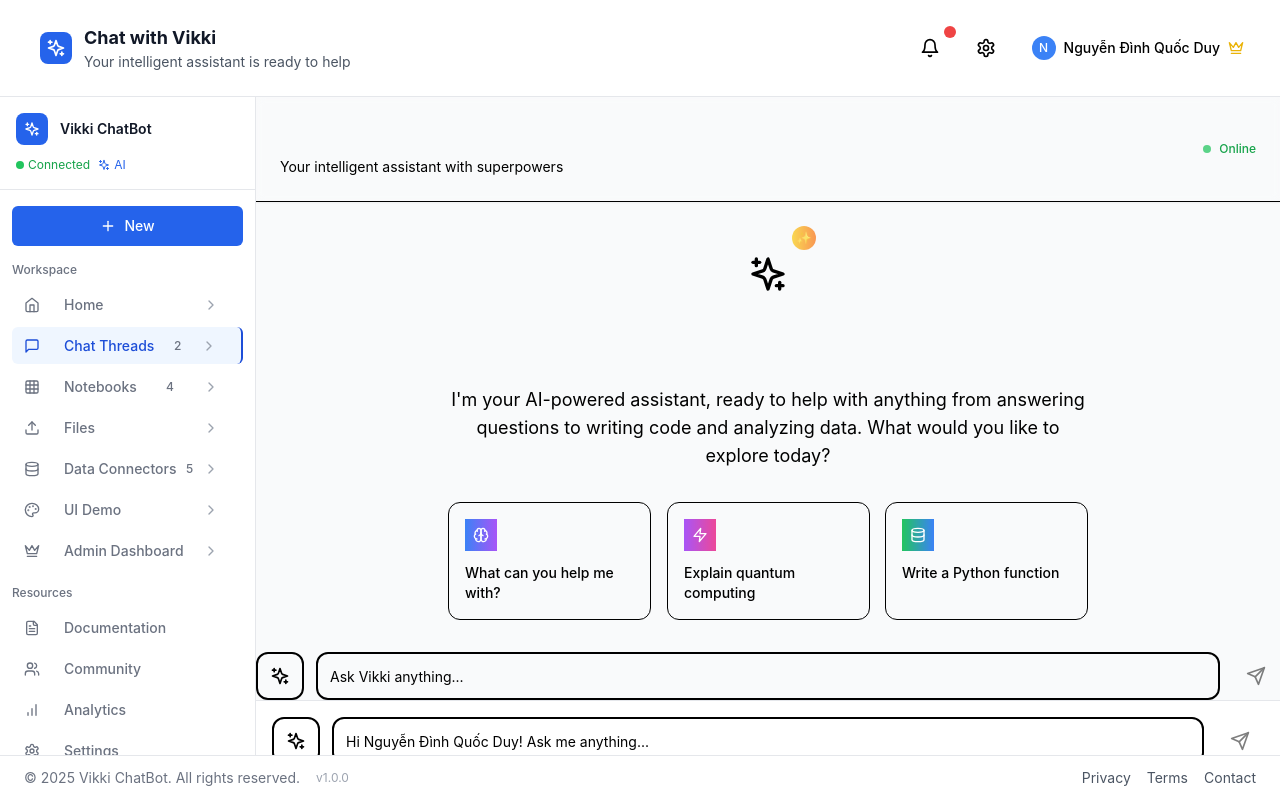
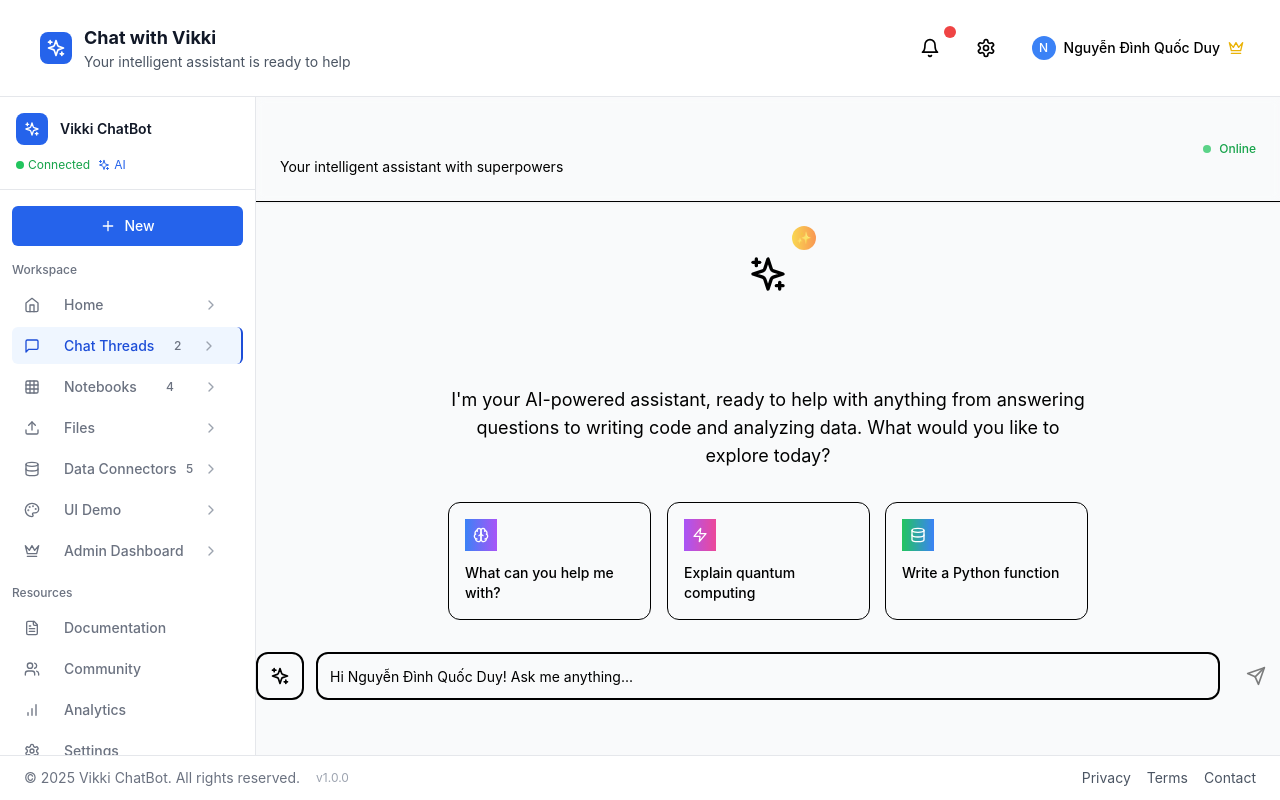
Before and after one commit to NguyenDuy1910/chatbot-agentic, a React (Vite) app: page /chat in a window 1280 px wide. Built offline with nearby package versions, Linux system fonts and the light colour scheme.

Commit message:
feat: fix duplicate chat input

```diff
--- a/src/components/features/chat/ChatArea.tsx
+++ b/src/components/features/chat/ChatArea.tsx
@@ -12,13 +12,15 @@ interface ChatAreaProps {
   isLoading: boolean;
   onSendMessage: (message: string, attachments?: FileAttachment[]) => void;
   onStop?: () => void;
+  placeholder?: string;
 }
 
 export const ChatArea: React.FC<ChatAreaProps> = ({
   messages,
   isLoading,
   onSendMessage,
-  onStop
+  onStop,
+  placeholder = "Ask Vikki anything..."
 }) => {
   const messagesEndRef = useRef<HTMLDivElement>(null);
 
@@ -139,6 +141,7 @@ export const ChatArea: React.FC<ChatAreaProps> = ({
         onSendMessage={onSendMessage}
         disabled={isLoading}
         onPromptSelect={handlePromptSelect}
+        placeholder={placeholder}
       />
     </div>
   );
--- a/src/pages/chat/ChatPage.tsx
+++ b/src/pages/chat/ChatPage.tsx
@@ -1,5 +1,5 @@
 import React, { useState } from 'react';
-import { ChatArea, ChatInput } from '@/components/features/chat';
+import { ChatArea } from '@/components/features/chat';
 import { Message } from '@/types/features/chat';
 
 /**
@@ -43,20 +43,13 @@ export const ChatPage: React.FC = () => {
   };
 
   return (
-    <div className="h-full flex flex-col">
-      <div className="flex-1 overflow-hidden">
+    <div className="h-full">
       <ChatArea
         messages={messages}
         isLoading={isLoading}
         onSendMessage={handleSendMessage}
-        />
-      </div>
-      <div className="border-t border-gray-200 bg-white p-4">
-        <ChatInput
-          onSendMessage={handleSendMessage}
         placeholder={`Hi ${user.name}! Ask me anything...`}
       />
-      </div>
     </div>
   );
 };
```
Lines whose indentation alone changed are shown as unchanged.
